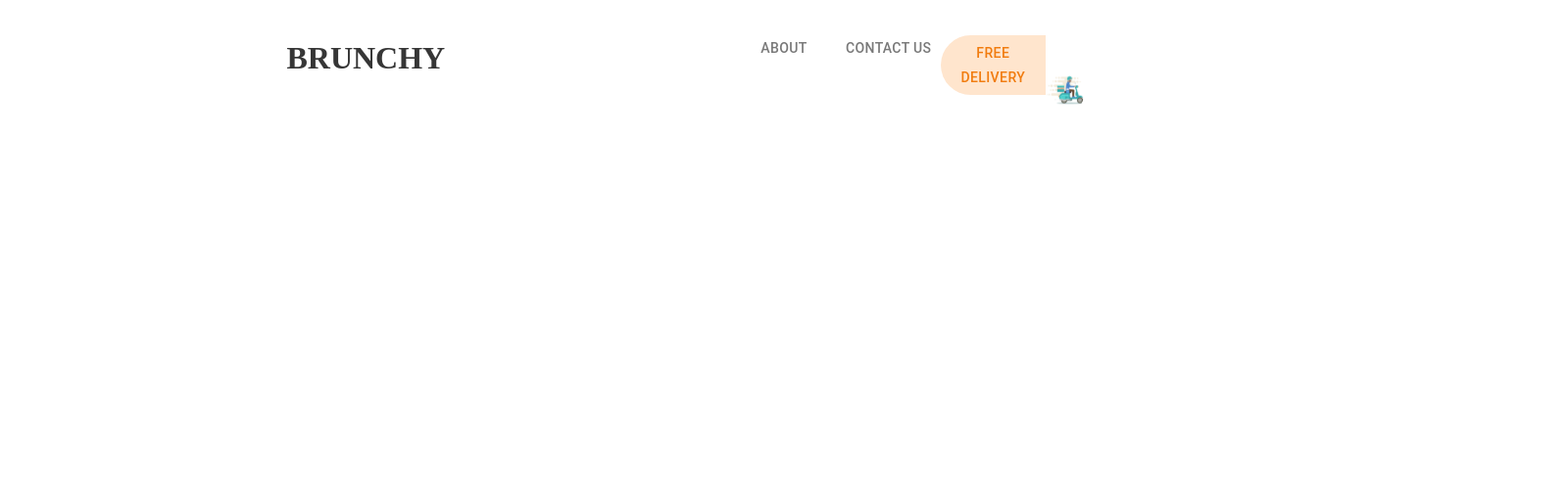
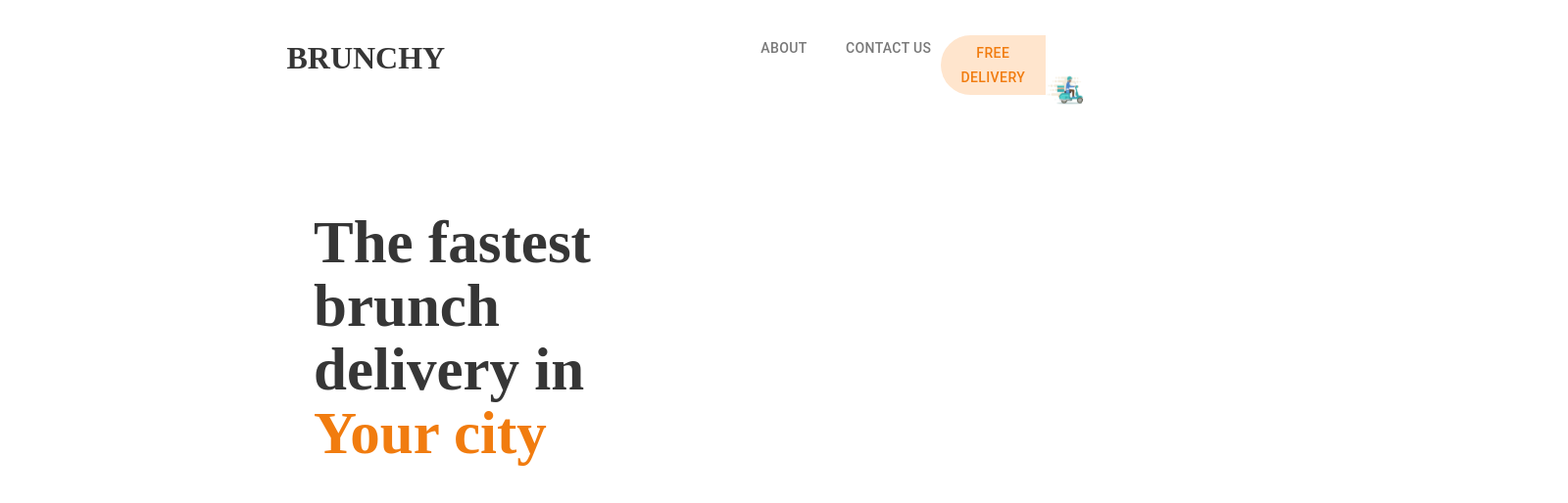
Before and after one commit to valiusa/Brunchy, a React (Create React App) app: page / in a window 1280 px wide. Shown: the top 514 px of the page at 98% size, 1600 px wide, since content can reach past the window. Built offline with nearby package versions, Linux system fonts and the light colour scheme.

Commit message:
added Title component

```diff
--- a/src/App.js
+++ b/src/App.js
@@ -1,6 +1,6 @@
-//import logo from "./logo.svg";
 // componets
 import Menu from "./components/menu/Menu";
+import Title from "./components/title/Title";
 
 // styles
 import "./App.css";
@@ -27,23 +27,13 @@ function App() {
         },
     ];
 
+    const mainTitle = "The fastest brunch delivery in";
+    const spanTitle = "Your city";
+
     return (
         <div className="App">
-            {/* <header className="App-header">
-                <img src={logo} className="App-logo" alt="logo" />
-                <p>
-                    Edit <code>src/App.js</code> and save to reload.
-                </p>
-                <a
-                    className="App-link"
-                    href="https://reactjs.org"
-                    target="_blank"
-                    rel="noopener noreferrer"
-                >
-                    Brunchy
-                </a>
-            </header> */}
             <Menu title={"BRUNCHY"} menu_items={menu_items} />
+            <Title mainTitle={mainTitle} spanTitle={spanTitle} />
         </div>
     );
 }
--- a/src/components/menu/Menu.jsx
+++ b/src/components/menu/Menu.jsx
@@ -1,7 +1,7 @@
 import * as React from "react";
 
 // mui componets
-import { Grid, Button, CardMedia } from "@mui/material";
+import { Grid, Button } from "@mui/material";
 
 // styles
 import classNames from "classnames";
--- /dev/null
+++ b/src/components/title/Title.jsx
@@ -0,0 +1,21 @@
+import * as React from "react";
+
+// mui componets
+//import { Grid, Button } from "@mui/material";
+
+// styles
+import classNames from "classnames";
+import styles from "./Title.module.scss";
+
+export default function Title({ mainTitle = "", spanTitle = "" }) {
+    return (
+        <div className={classNames(styles.title_container)}>
+            <h1 className={classNames(styles.title)}>
+                {mainTitle}{" "}
+                <span className={classNames(styles.span_title)}>
+                    {spanTitle}
+                </span>
+            </h1>
+        </div>
+    );
+}
--- /dev/null
+++ b/src/components/title/Title.module.scss
@@ -0,0 +1,22 @@
+@use "../../styles/colors";
+
+.title {
+    color: colors.$text_color_primary;
+    font-family: "Poppins";
+    font-style: normal;
+    font-weight: 700;
+    font-size: calc(45px + 2vmin);
+    line-height: 65px;
+    width: 300px;
+    text-align: left;
+}
+
+.title_container {
+    position: relative;
+    top: -1vmax;
+    left: 25%;
+}
+
+.span_title {
+    color: colors.$span_color;
+}
```
